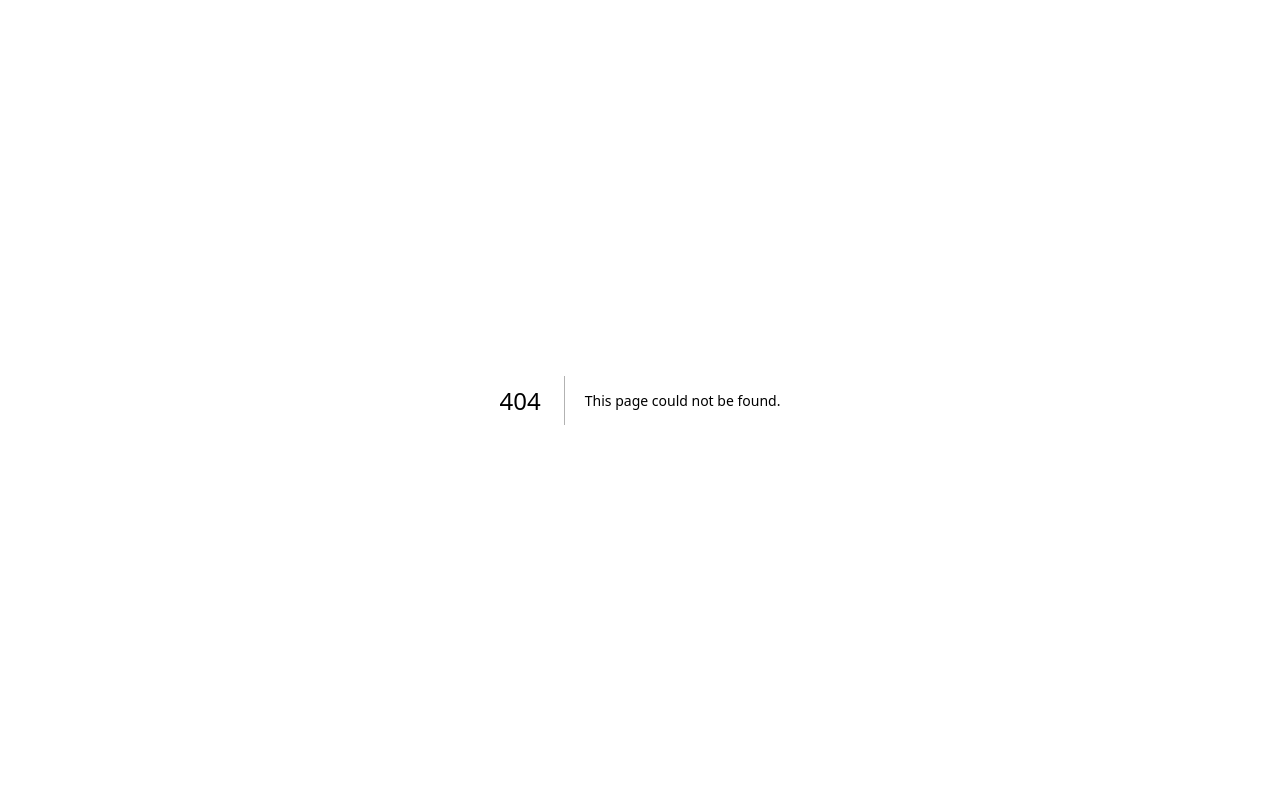
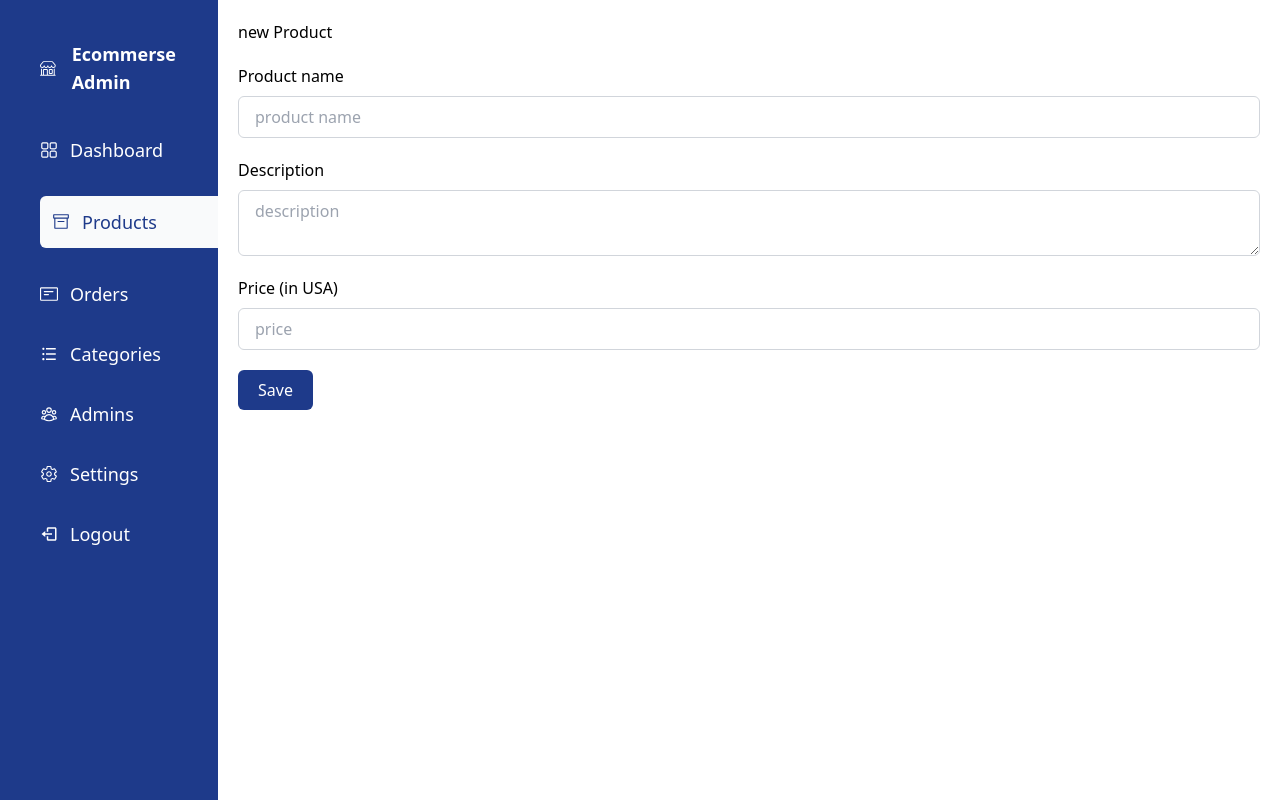
Before and after one commit to zahra-hsb/ecommerse, a Next.js app: page /products/new in a window 1280 px wide. Before the commit this address had no page. Built offline with nearby package versions, Linux system fonts and the light colour scheme.

Commit message:
new product page created

```diff
--- a/pages/products.js
+++ b/pages/products.js
@@ -8,7 +8,7 @@ export default function Products() {
         <Layout>
             <div className="flex flex-col flex-start sm:p-20 py-10 px-5 w-screen h-screen gap-10 bg-gray-50">
                 <div>
-                    <button className="text-white bg-blue-900 hover:bg-blue-800 py-2 px-5 rounded-md">Add new product</button>
+                    <Link href={'/products/new'} className="text-white bg-blue-900 hover:bg-blue-800 py-2 px-5 rounded-md">Add new product</Link>
                 </div>
                 <div>
                     <div className="bg-white border p-4">
--- /dev/null
+++ b/pages/products/new.js
@@ -0,0 +1,26 @@
+import Layout from "../Layout";
+
+export default function NewProducts() {
+    return (
+        <Layout>
+            <div className="w-full h-screen gap-5 p-5 flex flex-col items-start justify-start">
+                <div>
+                    <h3>new Product</h3>
+                </div>
+                <div className="w-full flex flex-col gap-2">
+                    <label>Product name</label>
+                    <input type="text" placeholder="product name" />
+                </div>
+                <div className="w-full flex flex-col gap-2">
+                    <label>Description</label>
+                    <textarea placeholder="description"></textarea>
+                </div>
+                <div className="w-full flex flex-col gap-2">
+                    <label>Price (in USA)</label>
+                    <input type="number" placeholder="price" />
+                </div>
+                <button className="text-white bg-blue-900 hover:bg-blue-800 py-2 px-5 rounded-md">Save</button>
+            </div>
+        </Layout>
+    )
+}
--- a/styles/globals.css
+++ b/styles/globals.css
@@ -10,3 +10,12 @@
 
 
 }
+
+
+input, textarea{
+    @apply border border-gray-300 rounded-md px-4 w-full py-2;
+}
+
+input:focus{
+    @apply border-blue-900;
+}
```
